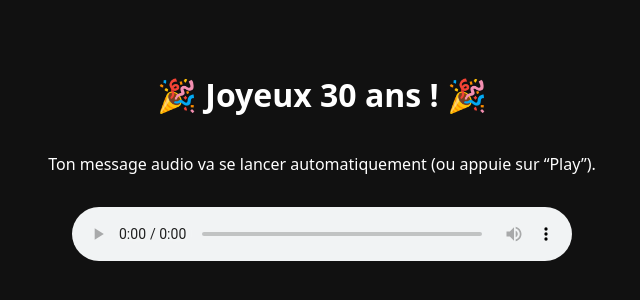
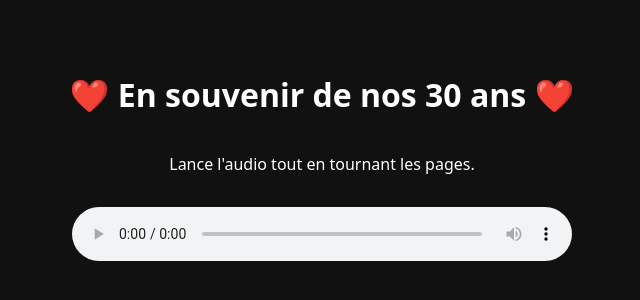
Before and after one commit to mathieugillart-del/qr-audio-30ans, a plain HTML site: page index.html in a window 1280 px wide. Shown: the part 244-544 px from the top of the page, without its empty margins (318-958 px from the left). Drawn offline with Linux system fonts and the light colour scheme.

Commit message:
Update index.html

```diff
--- a/index.html
+++ b/index.html
@@ -32,8 +32,8 @@
   </style>
 </head>
 <body>
-  <h1>🎉 Joyeux 30 ans ! 🎉</h1>
-  <p>Ton message audio va se lancer automatiquement (ou appuie sur “Play”).</p>
+  <h1> ❤️ En souvenir de nos 30 ans ❤️ </h1>
+  <p>Lance l'audio tout en tournant les pages.</p>
   <audio id="audio" src="30ANS-AUDIO.mp3" autoplay controls></audio>
 
   <script>
@@ -44,4 +44,5 @@
     });
   </script>
 </body>
+
 </html>
```
